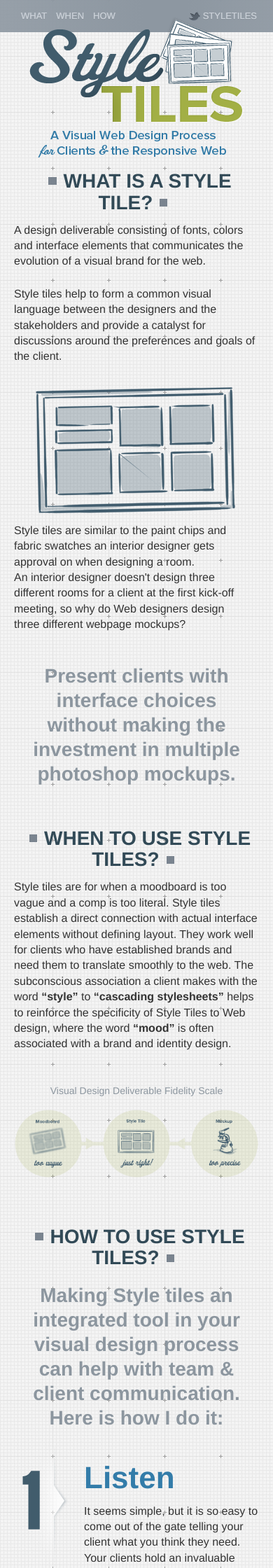
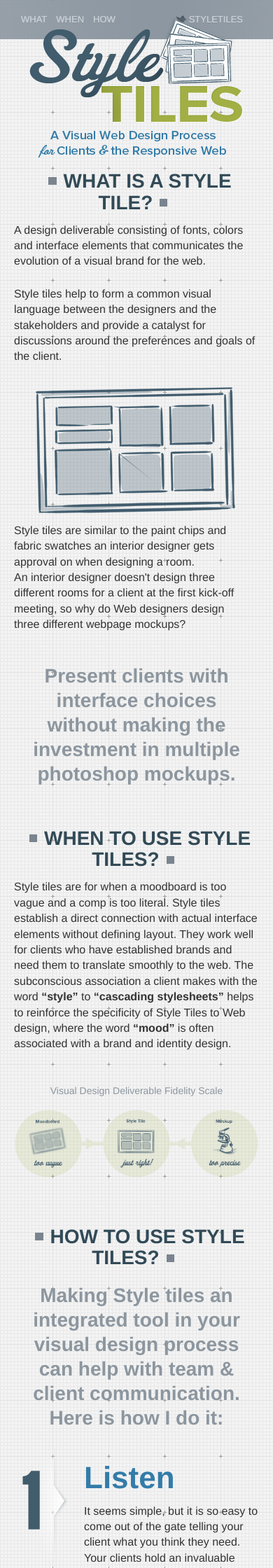
Before and after one commit to styletiles/styletiles.github.com, a Jekyll site: the page built from _posts/2012-02-01-index.html, in a window 390 px wide. Shown: the top 2240 px of the page at 70% size. Built offline with Jekyll 4.4.1, drawn with Linux system fonts in a browser that asks for light colours; nearby versions of some CDN libraries; comment, search, counter and statistics services are not loaded.

Commit message:
more padding on nav

```diff
--- a/css/style.css
+++ b/css/style.css
@@ -175,8 +175,8 @@ cite { text-align:center; margin:1em; display:block; font-size:14px; line-height
 
 /* mobile */
 @media (max-width:767px) {
-    #topbar { max-width:100%; margin-left:0; left:0; width:100%; position:absolute; padding:0.5em 10px; }
-    #topbar a { line-height:30px; }
+    #topbar { max-width:100%; margin-left:0; left:0; padding:0.5em 10px; }
+    #topbar a { line-height:40px; }
     .scrolled #topbar { position:fixed; top:0px; }
     #topbar ul li { margin-right: 1em; }
     .container>header { height:auto; background-image:none; text-align:center; text-indent:0; }
```
